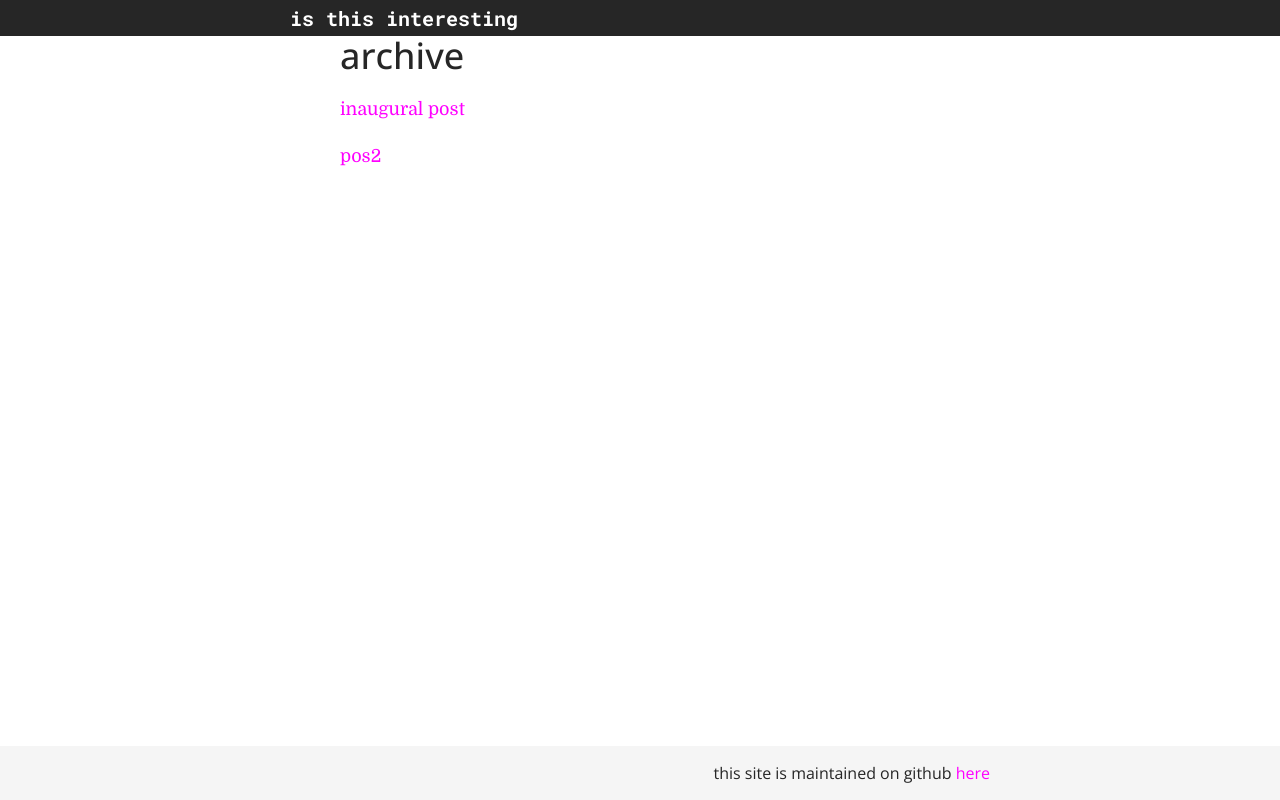
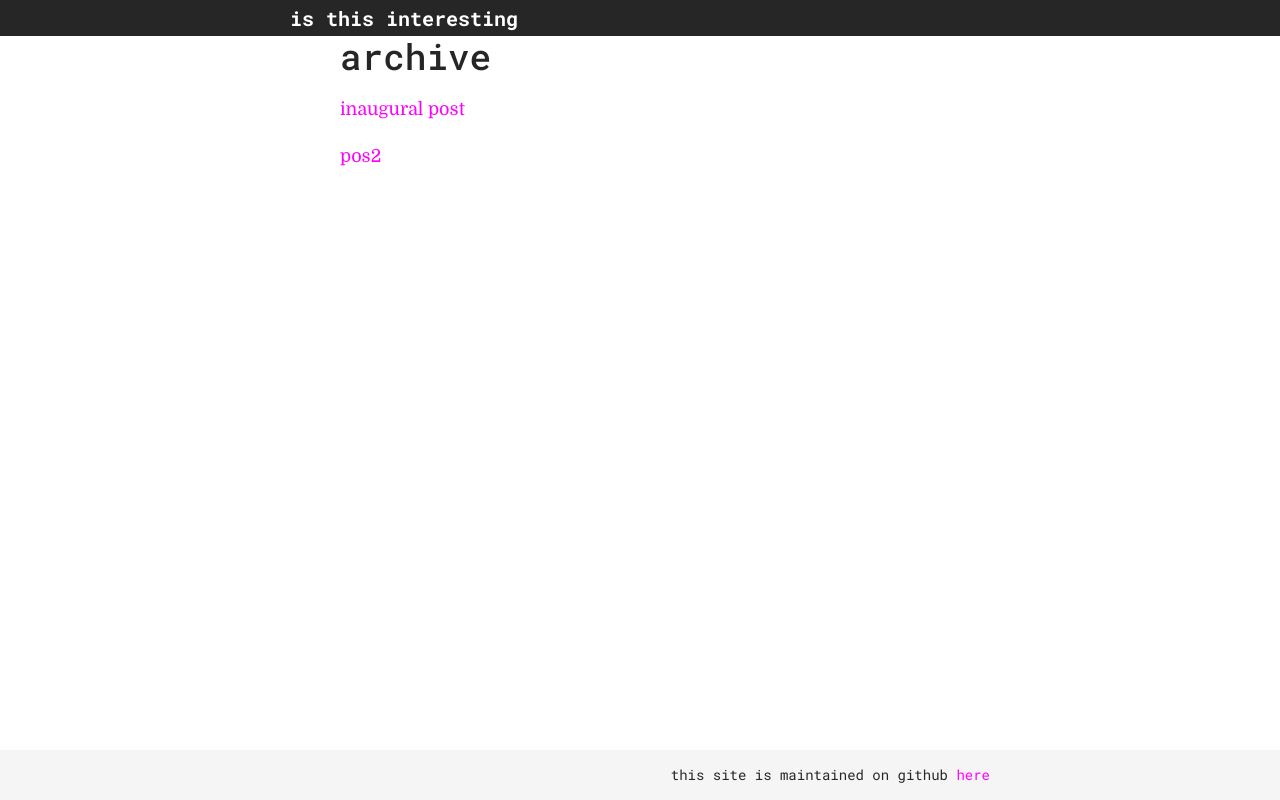
Before and after one commit to bairdlangenbrunner/isthisinteresting-react, a React (Vite) app: page /archive in a window 1280 px wide. Built offline with nearby package versions, Linux system fonts and the light colour scheme.

Commit message:
moving main headers all to monospace

```diff
--- a/src/components/Footer/Footer.jsx
+++ b/src/components/Footer/Footer.jsx
@@ -8,7 +8,7 @@ function Footer() {
         <section className="footer-content">
         this site is maintained on github{" "}
           <Link
-            to="https://github.com/bairdlangenbrunner/bairdlangenbrunner"
+            to="https://github.com/bairdlangenbrunner/isthisinteresting"
             target="_blank"
             rel="noopener noreferrer"
           >
--- a/src/index.css
+++ b/src/index.css
@@ -4,6 +4,7 @@
 
 * {
   @apply text-neutral-800;
+  @apply font-monospace;
 }
 
 /* anything in <p> should have serif and lighter neutral color */
@@ -18,6 +19,9 @@ p * {
 @layer base {
   .body-div {
     @apply h-screen;
+    @apply sm:h-screen;
+    /* @apply h-full; */
+    /* @apply sm:h-full; */
     @apply bg-white;
     @apply flex;
     @apply flex-col;
@@ -48,7 +52,6 @@ p * {
     @apply items-center;
     @apply text-lg;
     @apply sm:text-xl;
-    @apply font-monospace;
   }
   #header-nav {
     @apply space-x-3;
@@ -65,8 +68,8 @@ p * {
     @apply mx-auto;
     @apply w-[100%];
     @apply text-right;
-    @apply text-sm;
-    @apply sm:text-base;
+    @apply text-xs;
+    @apply sm:text-sm;
   }
 
   .header-content,
@@ -155,9 +158,9 @@ p * {
   .date,
   .author {
     @apply text-right;
-    @apply font-sans;
+    /* @apply font-sans; */
     /* @apply bg-neutral-100; */
-    @apply text-sm;
+    @apply text-xs;
     /* @apply sm:text-sm; */
   }
 
```
